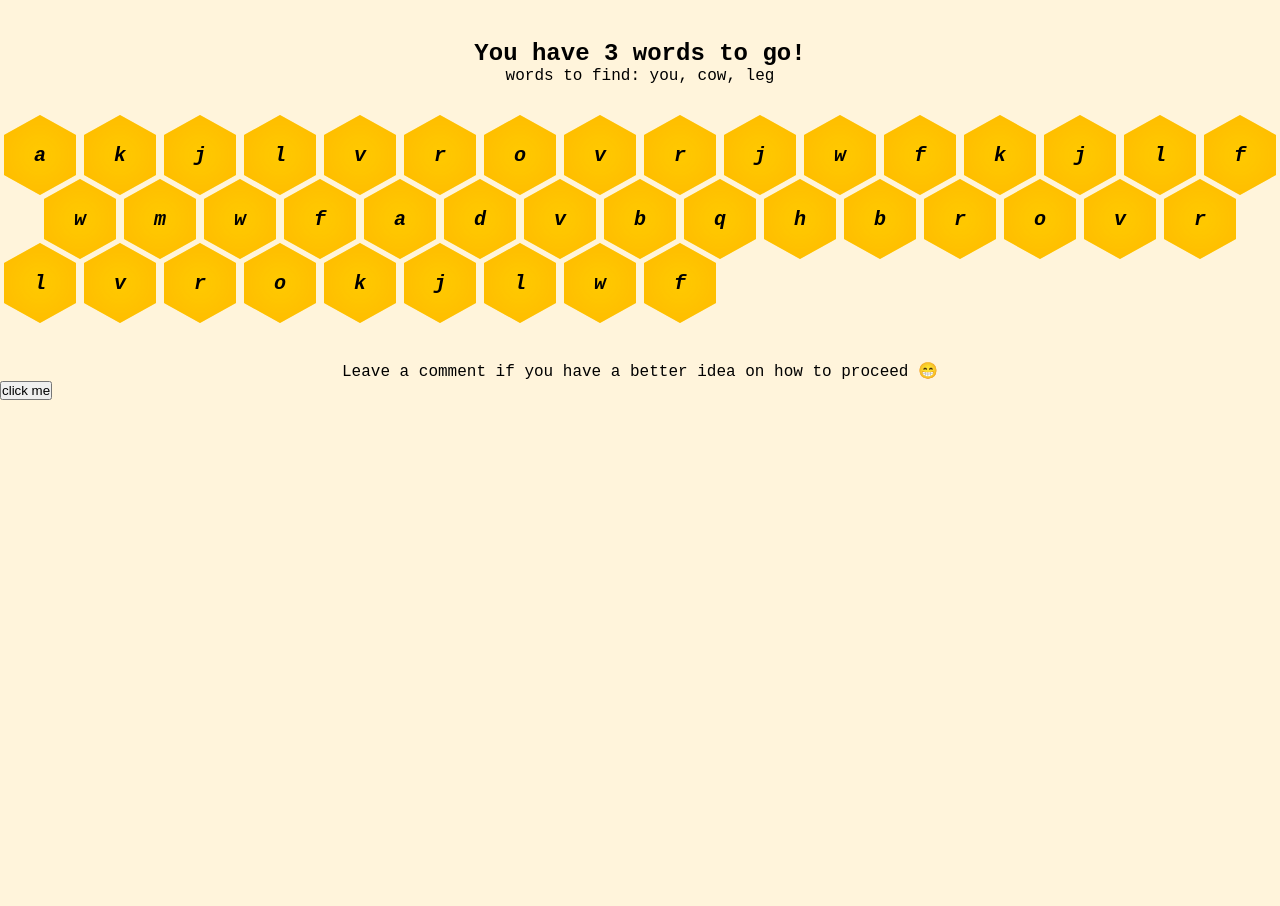
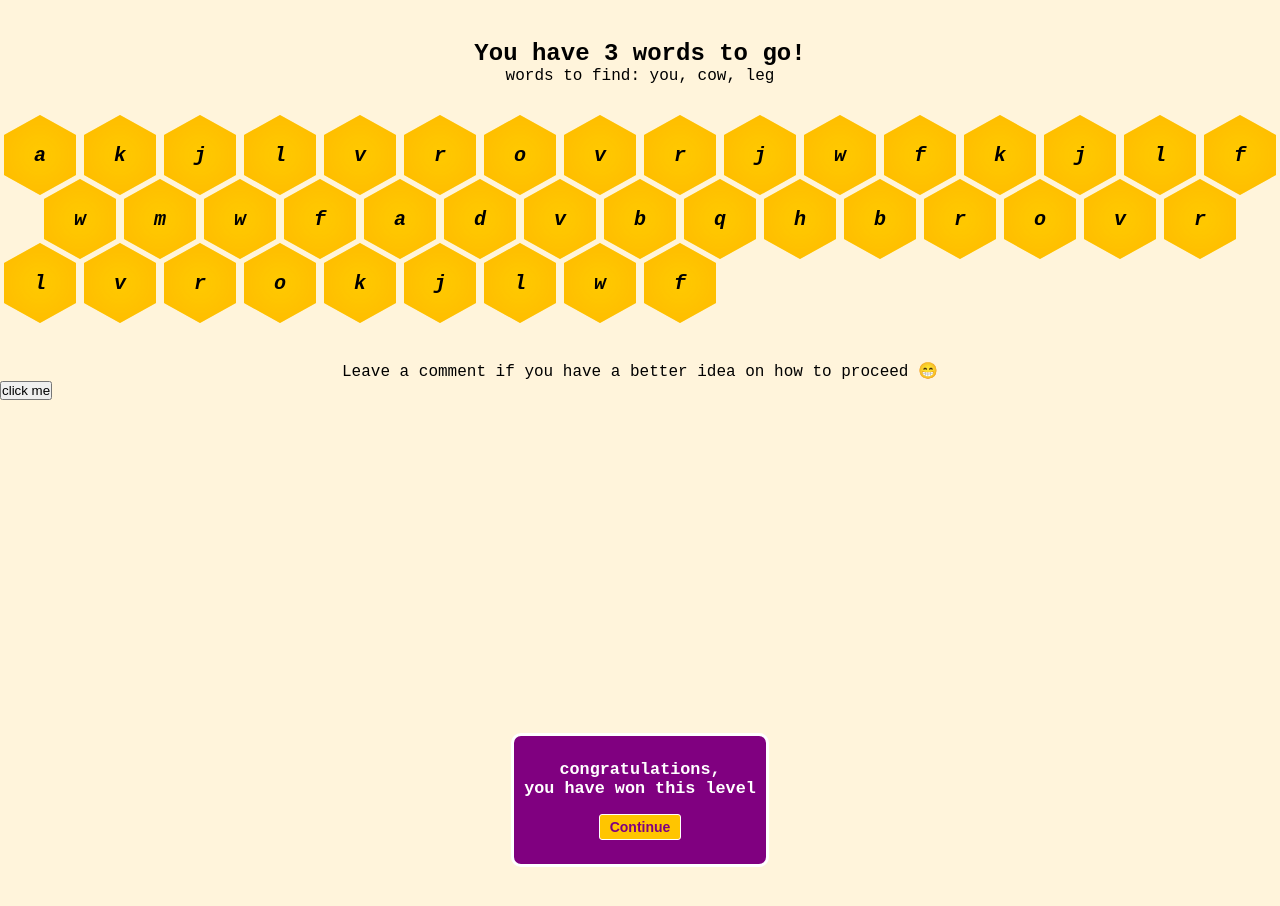
Before and after one commit to preciousaffiah/Word-Hive-Project, a plain HTML site: page index.html in a window 1280 px wide. Before the commit the page ends 800 px from the top, so only its background shows below. Drawn offline with Linux system fonts and the light colour scheme.

Commit message:
uncommented modal

```diff
--- a/index.html
+++ b/index.html
@@ -31,14 +31,14 @@
 
 
 	<!-- congratulations modal -->
-	<!-- <div class="modal">
+	<div class="modal">
 		<div class="dialogueBox">
 			<h2>congratulations,<br> you have won this level</h2>
 		<button>
 			Continue
 		</button>
 		</div>
-	</div> -->
+	</div>
 
     <script src="./app.js"></script>
 </body>
```
